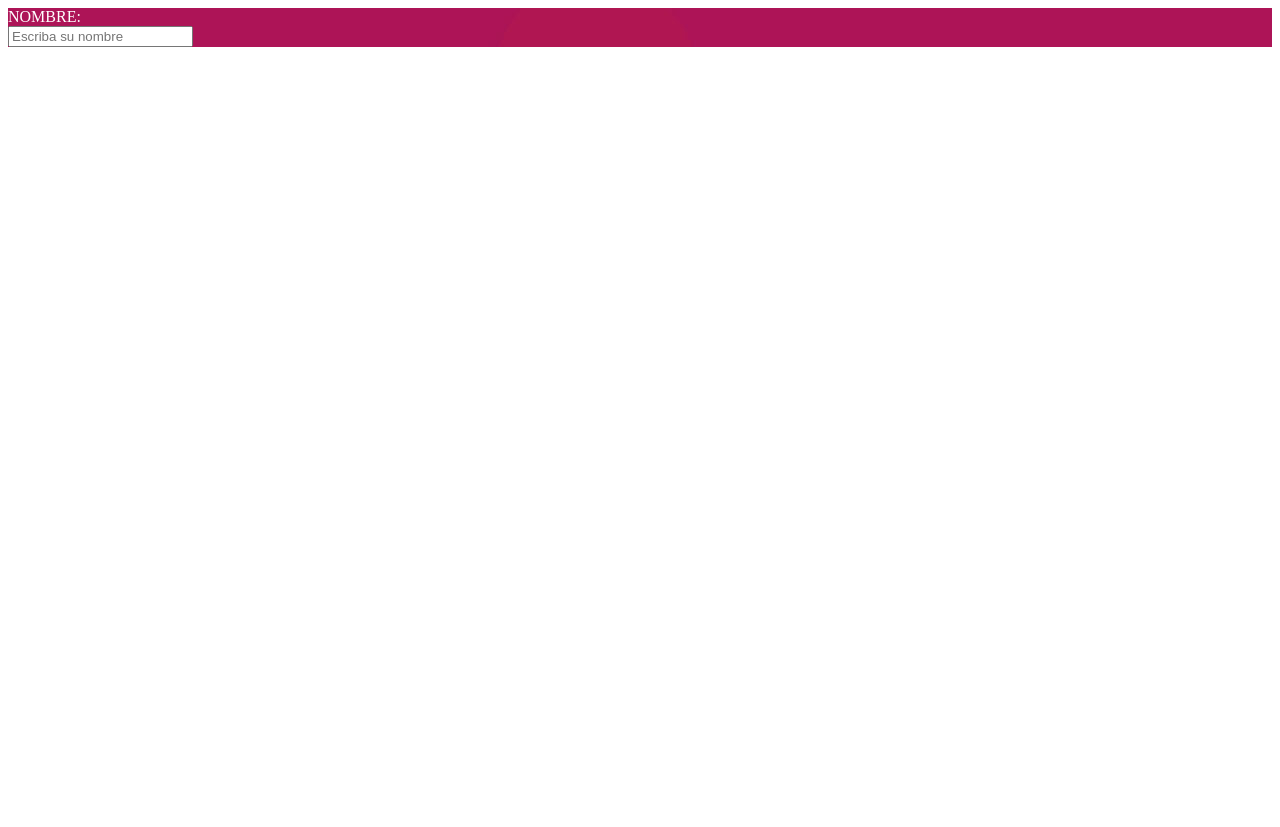
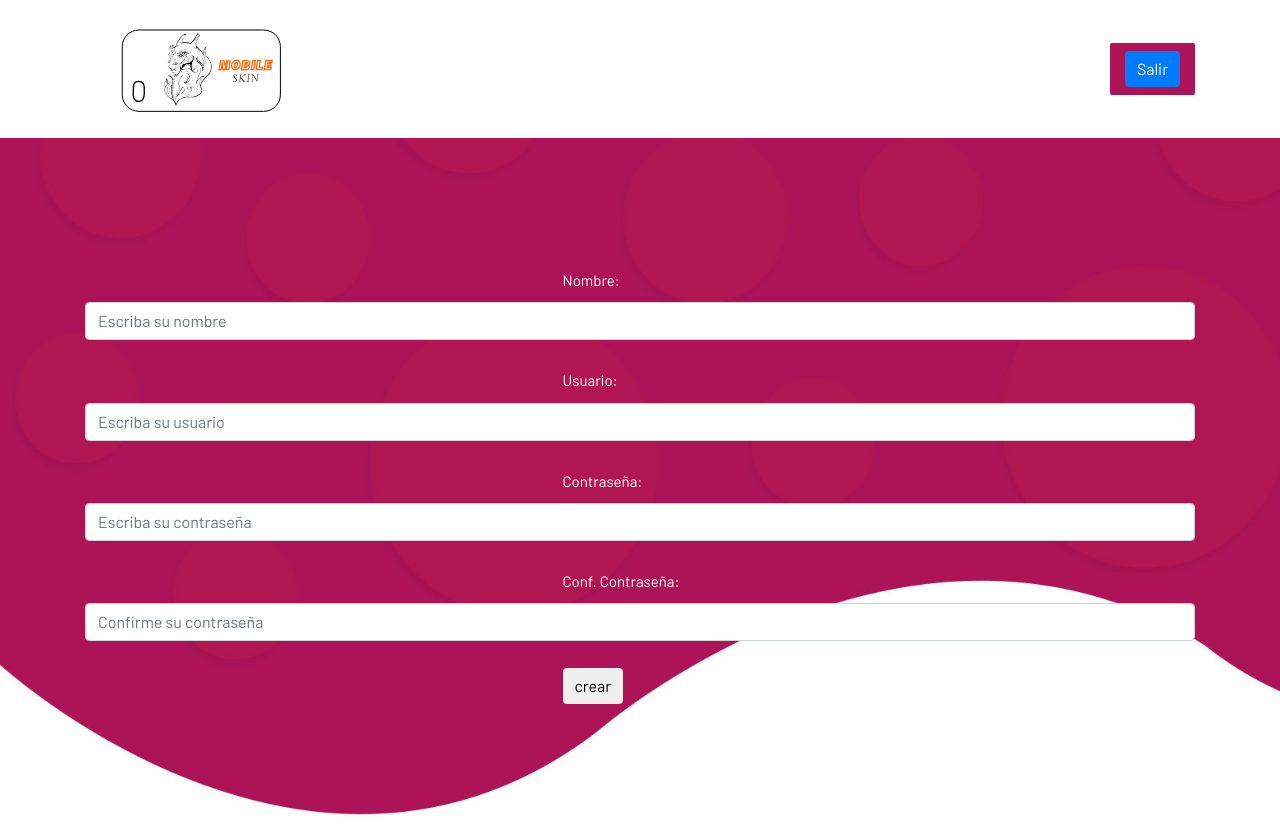
Before and after one commit to Jennifer-Soto/mobile-skin, a PHP site: page /login/registro.php in a window 1280 px wide. Before the commit the page ends 47 px from the top, so only its background shows below. Run offline with PHP 8.4, Linux system fonts and the light colour scheme; data that the repository does not hold is empty.

Commit message:
Creacion de usuarios

```diff
--- a/login/registro.php
+++ b/login/registro.php
@@ -1,4 +1,23 @@
+<?php
+    /*Aqui incluimos la conexion*/
+    include("conexion.php");
 
+    /*Aqui traemos los datos pedidos en el formulario html*/
+        $nombre = $_POST['nombre'];
+        $usuario = $_POST['usuario'];
+        $contraseña = $_POST['password'];
+
+    /*Insertamos los datos de las variables en el servidor*/
+    $insertar= "INSERT INTO usuario(nombre, usuarios, contraseña, tipo_usuario) values ('$nombre', '$usuario', '$contraseña', '2')";
+    if ($mysqli->query($insertar) === true){
+        echo "Excelente";
+    }
+    else {
+        echo "Pésimo trabajo";
+    }
+    echo "<br>";
+
+?>
 
 <!DOCTYPE html>
 <html lang="en">
@@ -7,14 +26,56 @@
     <meta http-equiv="X-UA-Compatible" content="IE=edge">
     <meta name="viewport" content="width=device-width, initial-scale=1.0">
     <title>Registrate:</title>
+    <link rel="stylesheet" href="../css/bootstrap.min.css">
+    <!-- Site CSS -->
+    <link rel="stylesheet" href="../style.css">
+    <!-- ALL VERSION CSS -->
+    <link rel="stylesheet" href="../css/versions.css">
+    <!-- Responsive CSS -->
+    <link rel="stylesheet" href="../css/responsive.css">
+    <!-- Custom CSS -->
+    <link rel="stylesheet" href="../css/custom.css">
 </head>
 <body>
+<header class="header header_style_01">
+        <nav class="navbar header-nav navbar-expand-lg">
+            <div class="container">
+				<a class="navbar-brand" href=../index.php><img src="../images/logos/funda-mobile.svg" alt="" width="200px" height="100px"></a>
+				<button class="navbar-toggler" type="button" data-toggle="collapse" data-target="#navbarApp" aria-controls="navbarApp" aria-expanded="false" aria-label="Toggle navigation">
+
+				</button>
+                <div class="collapse navbar-collapse justify-content-end" id="navbarApp">
+                    <ul class="navbar-nav">
+                        <!--<li><a class="nav-link active" href="#home">Home</a></li>
+                        <li><a class="nav-link" href="#team">Nosotros</a></li>
+                        <li><a class="nav-link" href="#screenshots">Portafolio</a></li>
+                        <li><a class="nav-link" href=""></a></li>
+                        <li><a class="nav-link" href="formulario.php"><img src="images/carritoxd.png" alt="image" width="30px" height="30px"/></a></li>-->
+                        <li><a class="nav-link active" href="../index.php"> <button class="btn btn-primary ">Salir</button>    </a></li>
+						<!--<li><a class="nav-link" href="#support">Support</a></li>-->
+                    </ul>
+                </div>
+            </div>
+        </nav>
+    </header>
     <div id="home" class="parallax first-section"  style="background-image:url('../uploads/bg-img.jpg');  ">
-
-    <form action="" method="post">
-        <label for="nombre" style="color: white">NOMBRE:</label><br>
-        <input type="text" placeholder = "Escriba su nombre" name="nombre" >
-
+        <!--<div style="display:flex; justify-content: center;">
+                <h1 style="color: white;  font-size:80px; " >Cree su cuenta:</h1>
+        </div>-->
+    <div class=container>
+    <form action="" method="post" class="form-style">
+        <label for="nombre" style="color: white" class="col-sm-2 control-label">Nombre: </label>
+        <input type="text" class="form-control" placeholder = "Escriba su nombre" name="nombre" ><br>
+        <label for="usuario" style="color: white" class="col-sm-2 control-label">Usuario: </label>
+        <input type="text" class="form-control" placeholder = "Escriba su usuario" name="usuario" ><br>
+        <label for="password" style="color: white" class="col-sm-2 control-label">Contraseña: </label>
+        <input type="password" class="form-control" placeholder = "Escriba su contraseña" name="password" ><br>
+        <label for="cpassword" style="color: white" class="col-sm-2 control-label">Conf. Contraseña: </label>
+        <input type="password" class="form-control" placeholder = "Confirme su contraseña" name="cpassword" ><br>
+        <div class="col-sm-offset-2 col-sm-2">
+            <button type="submit" class="btn btn-default">crear</button>
+        </div>
     </form>
+    </div>
 </body>
 </html>
```
Also changed, not shown: inicio/index.php (+6 -1 lines), login/login.php (+4 -4 lines).
